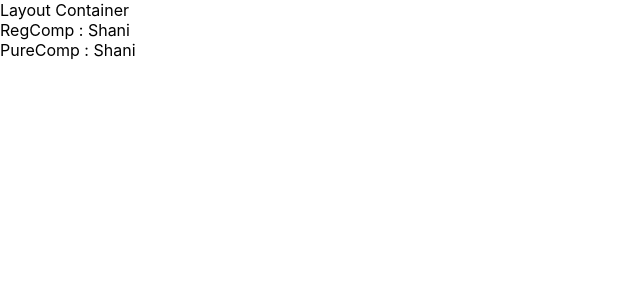
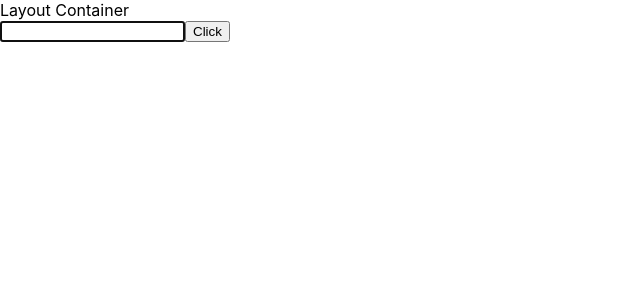
Before and after one commit to Shani-Kumar-Gupta/Gem-MEARN-Training-2023, a React (Create React App) app in the folder React/workspace/hello-world/: page / in a window 1280 px wide. Shown: the top 300 px of the page, without its empty margins (0-640 px from the left). Built offline with nearby package versions, Linux system fonts and the light colour scheme.

Commit message:
Refs in React

```diff
--- a/React/workspace/hello-world/src/Layout.js
+++ b/React/workspace/hello-world/src/Layout.js
@@ -1,11 +1,13 @@
 import React from 'react';
-import ParentComp from './components/LayoutComponent/ParentComp';
+import RefsDemo from './components/LayoutComponent/RefsDemo';
+// import ParentComp from './components/LayoutComponent/ParentComp';
 
 function Layout() {
   return (
     <div className='layout__container'>
       Layout Container
-      <ParentComp />
+      {/* <ParentComp /> */}
+      <RefsDemo />
     </div>
   );
 }
--- /dev/null
+++ b/React/workspace/hello-world/src/components/LayoutComponent/RefsDemo.js
@@ -0,0 +1,29 @@
+import React, { Component } from 'react'
+
+class RefsDemo extends Component {
+  constructor(props) {
+    super(props);
+    this.state = {};
+    this.inputRef = React.createRef();
+  }
+
+  componentDidMount() {
+    this.inputRef.current.focus();
+    console.log('inputRef', this.inputRef);
+  }
+
+  handleClick = () => {
+    let data = this.inputRef.current.value;
+  }
+
+  render() {
+    return (
+      <div>
+        <input type='text' ref={this.inputRef} />
+        <button onClick={this.handleClick}>Click</button>
+      </div>
+    )
+  }
+}
+
+export default RefsDemo
```
Also changed, not shown: 1 other file (tests, documents, lock files or other folders).
